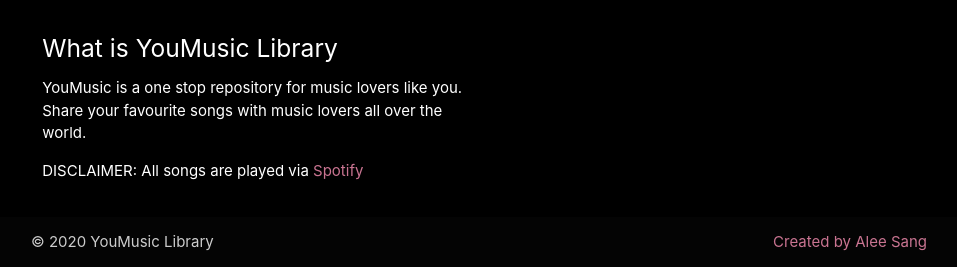
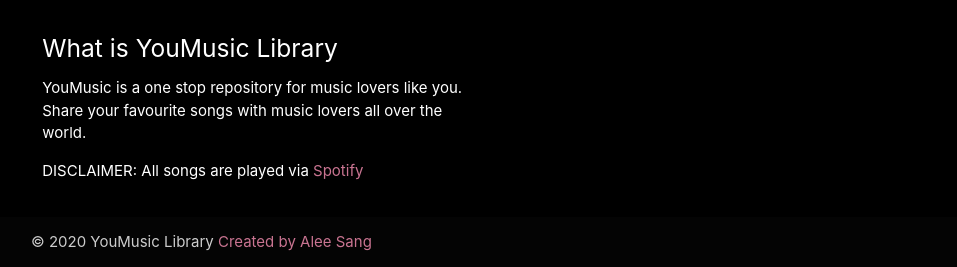
Before and after one commit to aleesang/milestone-project-three, a Flask app: page /add_song in a window 1280 px wide. Shown: the part 805-1072 px from the top of the page, without its empty margins (161-1118 px from the left). Run offline with Flask 2, Linux system fonts and the light colour scheme; data that the repository does not hold is empty; some libraries are stand-ins or nearby versions.

Commit message:
amended footer link alignment

```diff
--- a/templates/base.html
+++ b/templates/base.html
@@ -56,7 +56,7 @@
     </div>
   </div>
   <div class="footer-copyright">
-    <div class="container"> © 2020 YouMusic Library <a class="right footer_link" href="http://github.com/aleesang" target="_blank">Created by Alee Sang</a>
+    <div class="container"> © 2020 YouMusic Library <a class="footer_link" href="http://github.com/aleesang" target="_blank">Created by Alee Sang</a>
     </div>
   </div>
 </footer>
```
